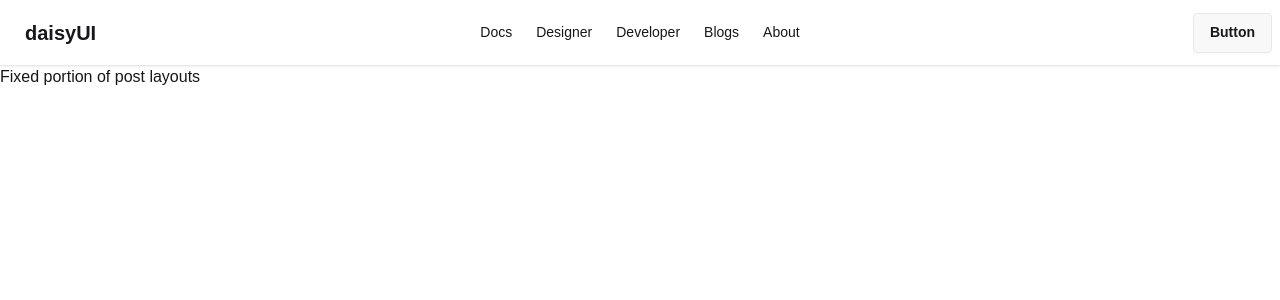
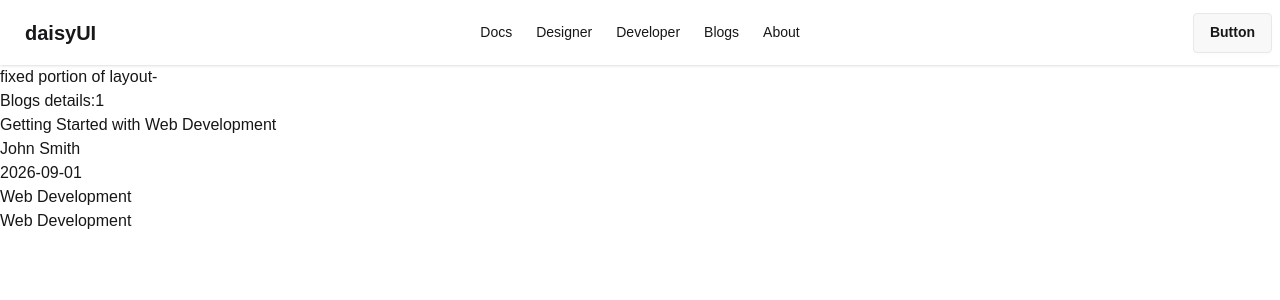
Before and after one commit to Maha-bub/my-first-nextjs-app, a Next.js app: page /Blogs/1 in a window 1280 px wide. Shown: the top 300 px of the page. Built offline with nearby package versions, Linux system fonts and the light colour scheme.

Commit message:
show data

```diff
--- a/src/app/Blogs/[postId]/page.jsx
+++ b/src/app/Blogs/[postId]/page.jsx
@@ -41,11 +41,26 @@ const blogsData = [
         date: "2026-09-14"
     }
 ];
+
 const page = async ({ params }) => {
     const { postId } = await params;
+    const post = blogsData.find(post => post.id === parseInt(postId))
+
     return (
         <div>
             <h3>Blogs details:{postId}</h3>
+            {
+                post && <div>
+                    <h2>{post.title}</h2>
+                    <h2>{post.author}</h2>
+                    <h2>{post.date}</h2>
+                    <h2>{post.category}</h2>
+                    <h2>{post.category}</h2>
+                    <h2>{post.discription}</h2>
+                </div>
+
+
+            }
 
         </div>
     );
--- a/src/app/Blogs/layout.jsx
+++ b/src/app/Blogs/layout.jsx
@@ -1,10 +1,9 @@
-import { Children } from "react";
 
-const layout = ({ Children }) => {
+const layout = ({children}) => {
     return (
         <div>
-            <h3>Fixed portion of post layouts</h3>
-            <div>{Children}</div>
+            <h3>fixed portion of layout-</h3>
+            <div>{children}</div>
         </div>
     );
 };
--- a/src/app/components/NavBar.jsx
+++ b/src/app/components/NavBar.jsx
@@ -7,7 +7,7 @@ const NavBar = () => {
             <li><Link href="/docs">Docs</Link></li>
             <li><Link href="/designer">Designer</Link></li>
             <li><Link href="/developers">Developer</Link></li>
-            <li><Link href="/Blogs">Blogs</Link></li>
+            <li><Link href="/blogs">Blogs</Link></li>
             <li><Link href="/docs/about">About</Link></li>
         </>
     return (
--- a/src/app/components/PostCard.jsx
+++ b/src/app/components/PostCard.jsx
@@ -1,6 +1,7 @@
+import Link from "next/link";
 
 const PostCard = ({ post }) => {
-    const { title, description, category, date } = post;
+    const { title, description, category, date, id } = post;
     return (
         <div className="card bg-base-100 w-96 shadow-sm">
             <div className="card-body">
@@ -8,7 +9,9 @@ const PostCard = ({ post }) => {
                 <span>Publish Data: {date}</span>
                 <p>{description}</p>
                 <div className="card-actions justify-end">
-                    <button className="btn btn-primary">Read more</button>
+                    <Link href={`/blogs/${id}`}>
+                        <button className="btn btn-primary">Read more</button>
+                    </Link>
                 </div>
             </div>
         </div>
```
